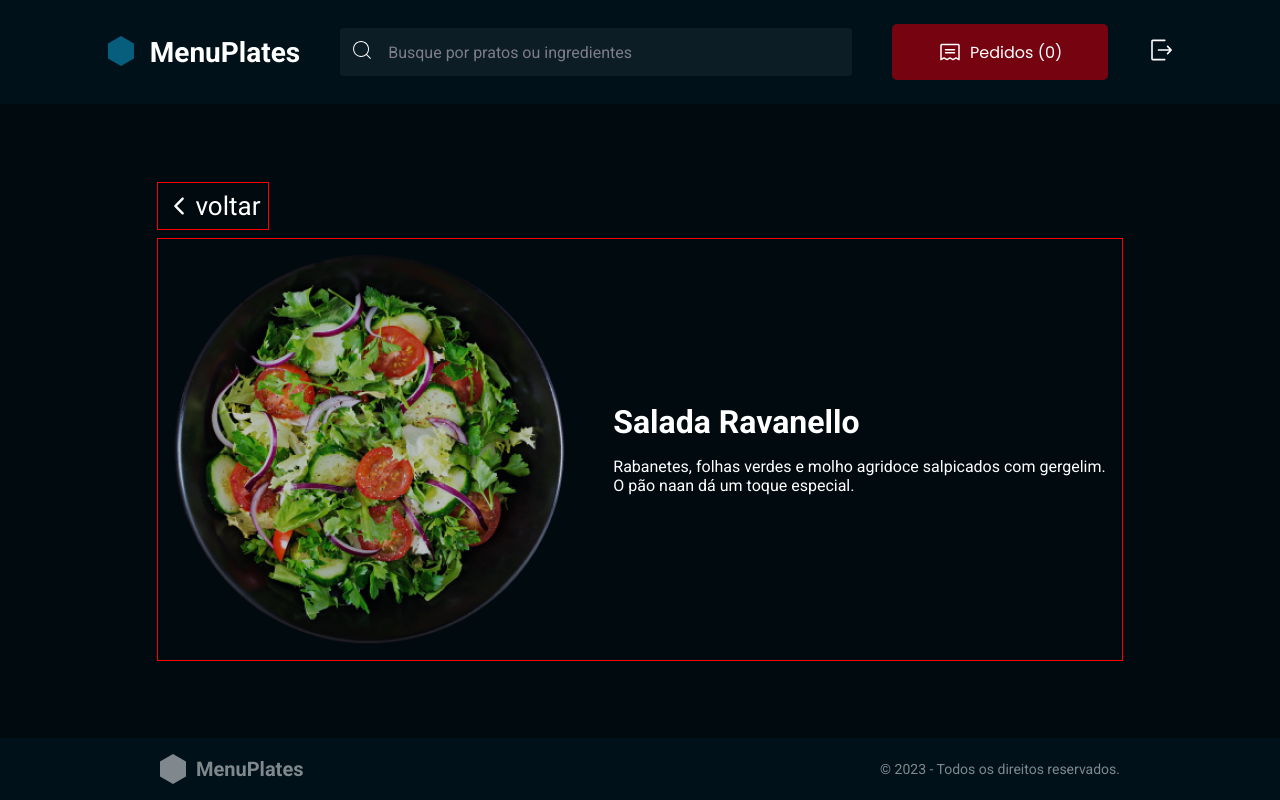
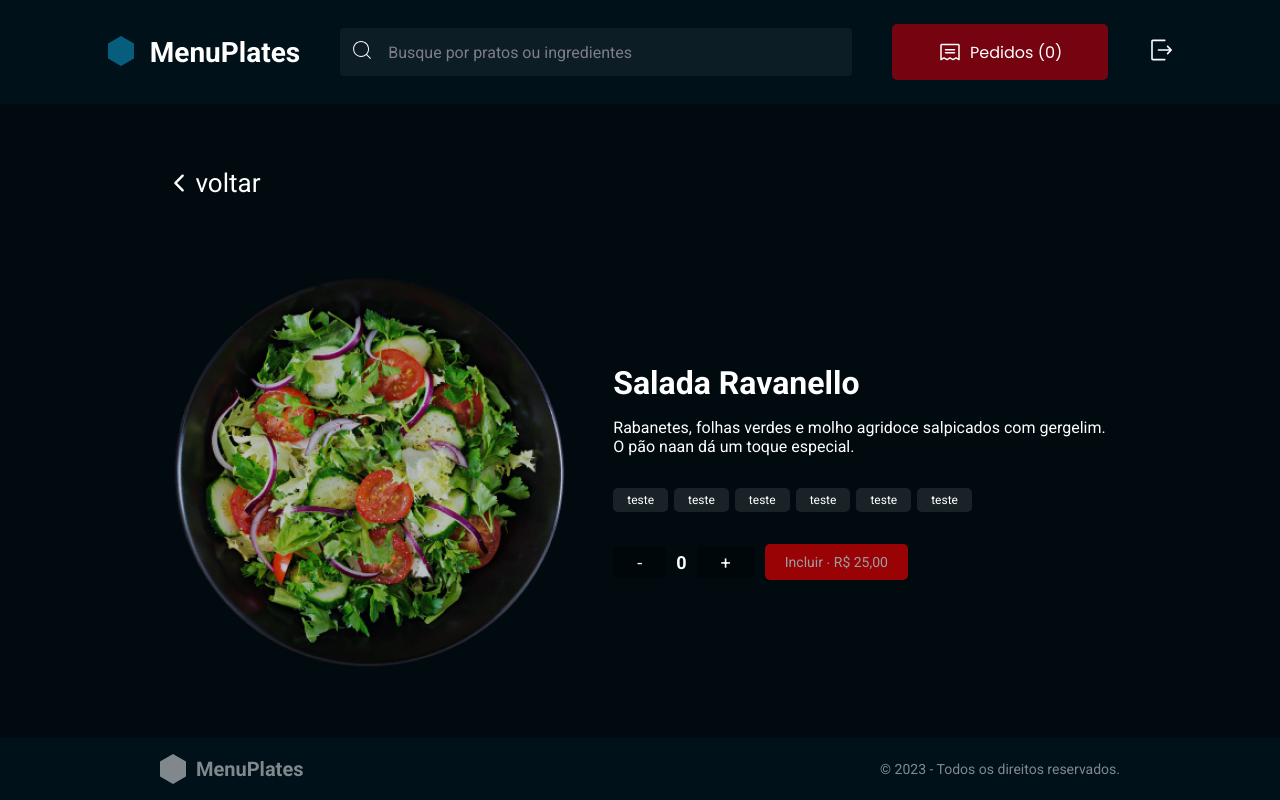
Before and after one commit to iuryescano/MenuPlates, a React (Vite) app: page / in a window 1280 px wide. Built offline with nearby package versions, Linux system fonts and the light colour scheme.

Commit message:
:sparkles: feat: Details page fineshed with tag component

```diff
--- a/src/components/Ingredients/index.jsx
+++ /dev/null
@@ -1,9 +0,0 @@
-import React from "react";
-import { Container } from "./styles";
-
-export function Ingredient({ name }) {
-  return
-  <Container>
-    {name}
-  </Container>;
-}
--- a/src/components/Ingredients/styles.js
+++ /dev/null
@@ -1,14 +0,0 @@
-import styled from "styled-components";
-
-export const Container = styled.span`
-  display: inline-block;
-  padding: 0.5rem 1rem;
-  background-color: #f5f5f5; /* Fundo cinza claro */
-  color: #333; /* Cor do texto */
-  font-size: 14px;
-  border-radius: 8px; /* Bordas arredondadas */
-  font-weight: 500;
-  text-align: center;
-  white-space: nowrap; /* Evita que o texto quebre */
-  box-shadow: 0 2px 4px rgba(0, 0, 0, 0.1); /* Sombra suave */
-`;
--- /dev/null
+++ b/src/components/Tag/index.jsx
@@ -0,0 +1,9 @@
+import { Container } from './styles';
+
+export function Tag({ title, ...rest }) {
+    return (
+        <Container {...rest}>
+            {title}
+        </Container>
+    );
+}
--- /dev/null
+++ b/src/components/Tag/styles.js
@@ -0,0 +1,10 @@
+import styled from "styled-components";
+
+export const Container = styled.span`
+    font-size: 12px;
+    padding: 5px 14px;
+    border-radius: 5px;
+    margin-right: 6px;
+    color: ${({ theme }) => theme.COLORS.WHITE};
+    background-color: ${({ theme }) => theme.COLORS.BLACK_1000};
+`
--- a/src/pages/Details/index.jsx
+++ b/src/pages/Details/index.jsx
@@ -1,13 +1,18 @@
 import { Header } from "../../components/Header/";
 import { Footer } from "../../components/Footer/";
-import { Container, BackPage, Plate, Text } from "../Details/styles";
+import { Container, BackPage, Plate, Text, Tags, Content, IncludeButton, Includerefec, QuantityControl } from "../Details/styles";
+import { Tag } from "../../components/Tag";
 
 import salada_g from '../../assets/salada_g.png';
 import { IoIosArrowBack } from "react-icons/io";
-
-import { Ingredient } from "../../components/Ingredients";
+import { useState } from "react";
 
 export function Details() {
+  const [quantity, setQuantity] = useState(0);
+
+  const handleIncrease = () => setQuantity(quantity + 1);
+  const handleDecrease = () => quantity > 0 && setQuantity(quantity - 1);
+
   return (
     <Container>
       <Header />
@@ -19,12 +24,34 @@ export function Details() {
           </BackPage>
           <Plate>
             <img src={salada_g} alt="salada" />
-            <Text>
-              <h1>Salada Ravanello</h1>
-              <p>Rabanetes, folhas verdes e molho agridoce salpicados com gergelim.<br />O pão naan dá um toque especial.</p>
-            </Text>
-            <Ingredient name='Rabanetes' />
+            <Content>
+              <Text>
+                <h1>Salada Ravanello</h1>
+                <p>Rabanetes, folhas verdes e molho agridoce salpicados com gergelim.<br />O pão naan dá um toque especial.</p>
+              </Text>
+              <Tags>
+                <Tag title={"teste"}/>
+                <Tag title={"teste"}/>
+                <Tag title={"teste"}/>
+                <Tag title={"teste"}/>
+                <Tag title={"teste"}/>
+                <Tag title={"teste"}/>
+              </Tags>
+
+              <Includerefec>
+                <QuantityControl>
+                  <button  onClick={handleDecrease}>-</button>
+                  <span>{quantity}</span>
+                  <button onClick={handleIncrease}>+</button>
+                </QuantityControl>
+                <IncludeButton onClick={() => quantity > 0 && alert(`Incluído ${quantity}`)} disabled={quantity === 0}>
+                  Incluir ∙ R$ 25,00
+                </IncludeButton>
+              </Includerefec>
+
+            </Content>
           </Plate>
+
         </div>
       </main>
       <Footer />
--- a/src/pages/Details/styles.js
+++ b/src/pages/Details/styles.js
@@ -30,18 +30,16 @@ export const BackPage = styled.a`
   color: inherit;
   text-decoration: none;
   cursor: pointer;
-  border: 1px solid red;
   align-self: flex-start; /* Garante que o BackPage fique no início horizontalmente */
 `;
 
 export const Plate = styled.div`
+  margin-top: 3rem;
   display: flex;
   justify-content: center;
   align-items: center;
   gap: 3rem;
-  border: 1px solid red;
   padding: 1rem;
-
   > img {
     opacity: 75%;
   }
@@ -52,3 +50,58 @@ export const Text = styled.div`
   flex-direction: column;
   gap: 1rem;
 `;
+
+export const Tags = styled.div`
+  display: flex;
+`;
+
+export const Content = styled.div`
+  display: flex;
+  flex-direction: column;
+  gap: 2rem;
+`
+
+export const IncludeButton = styled.button`
+  background-color: red;
+  color: white;
+  border: none;
+  padding: 10px 20px;
+  font-size: 14px;
+  border-radius: 5px;
+  cursor: ${({ disabled }) => (disabled ? 'not-allowed' : 'pointer')};
+  opacity: ${({ disabled }) => (disabled ? 0.6 : 1)};
+  transition: background-color 0.3s ease;
+
+  &:hover {
+    background-color: red;
+  }
+`;
+
+export const Includerefec = styled.div`
+  display: flex;
+  gap: 10px;
+  align-items: center;
+`
+
+export const QuantityControl = styled.div`
+  display: flex;
+  align-items: center;
+  justify-content: center;
+
+  button {
+    background-color: #00070A;
+    border: none;
+    padding: 5px 1.5rem;
+    font-size: 18px;
+    cursor: pointer;
+    border-radius: 4px;
+    color: #FFF;
+  }
+
+  span {
+    margin: 0 10px;
+    font-size: 18px;
+    font-weight: bold;
+    color: #FFF; /* Cor branca para o texto da quantidade */
+  }
+`;
```
